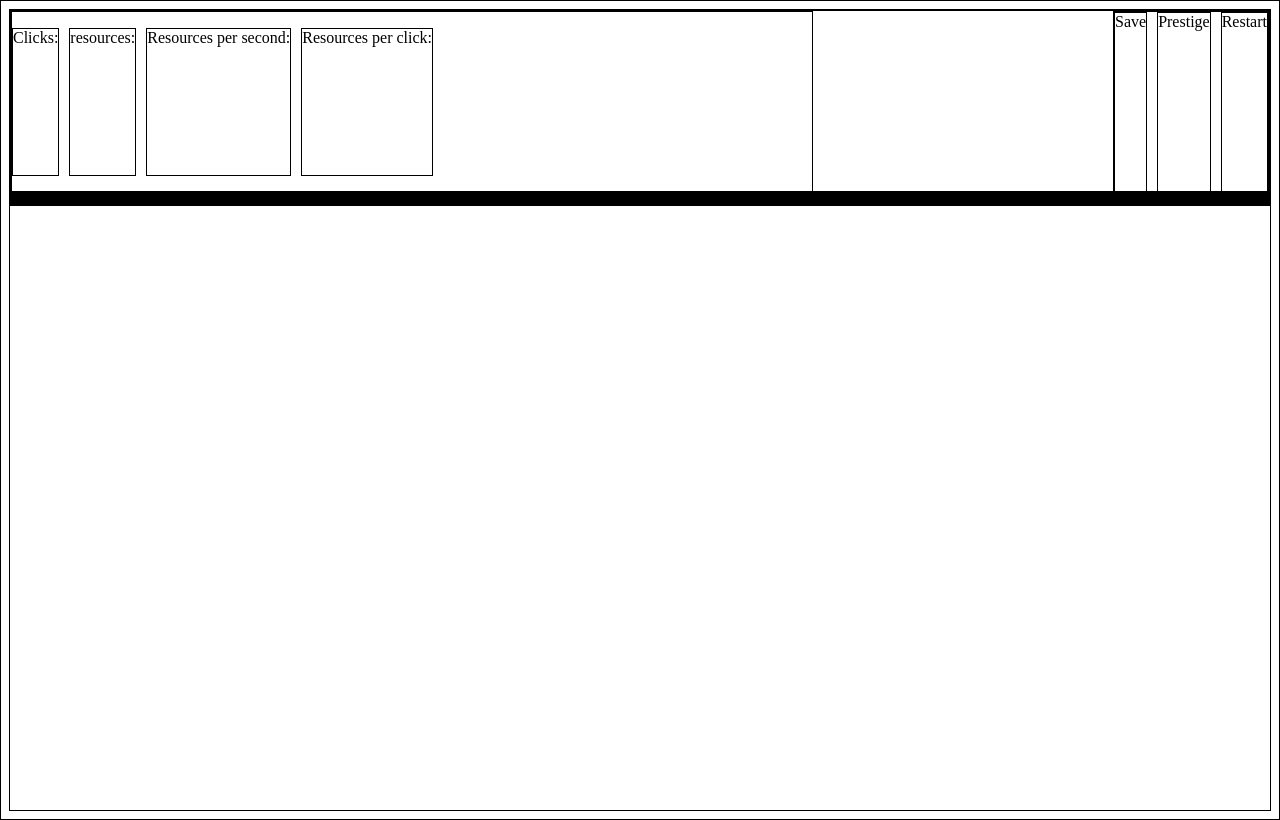
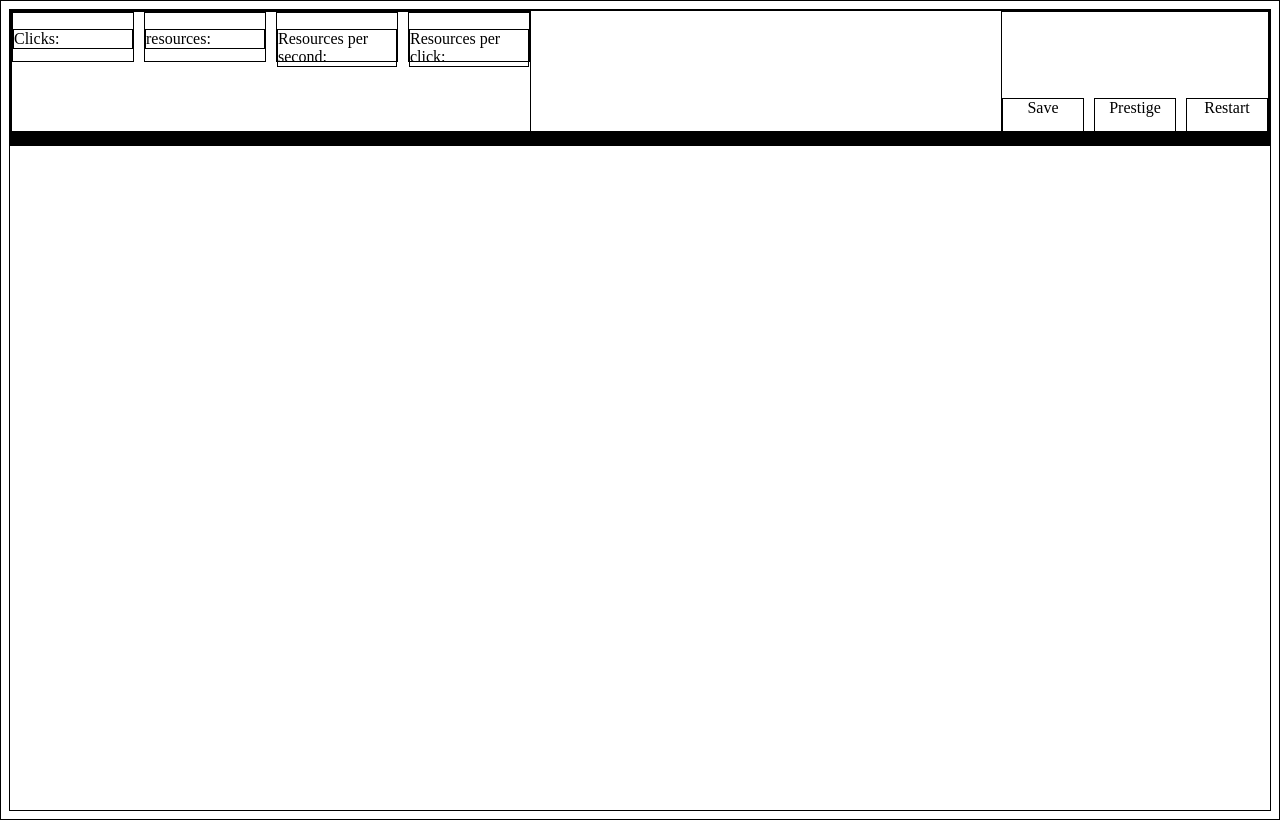
Before and after one commit to elangdor/clicker01, a plain HTML site: page index.html in a window 1280 px wide. Drawn offline with Linux system fonts and the light colour scheme.

Commit message:
Finished the flexing for the top bar MAde the data and options flex correclty as per design Options are buttons, at the bottom of the right box Data is now in divs, and correctly flexed, w. possiblity of adding more

```diff
--- a/index.html
+++ b/index.html
@@ -9,10 +9,10 @@
         <script src="script.js"></script>
         <div class="top">
             <div class="data">
-                <p>Clicks: </p>
-                <p>resources: </p>
-                <p>Resources per second: </p>
-                <p>Resources per click: </p>
+                <div class="dataBox"><p>Clicks: </p></div>
+                <div class="dataBox"><p>resources: </p></div>
+                <div class="dataBox"><p>Resources per second: </p></div>
+                <div class="dataBox"><p>Resources per click: </p></div>
             </div>
             <div class="options">
                 <div class="optionBox">Save</div>
--- a/style.css
+++ b/style.css
@@ -13,7 +13,7 @@ body {
     display: flex;
     flex-direction: row;
     justify-content: space-between;
-    height: 180px;
+    height: 120px;
 
 }
 
@@ -21,13 +21,26 @@ body {
     display: flex;
     flex-wrap: wrap;
     flex-direction: row;
-    height: 180px;
-    width: 800px;
+    height: 120px;
     gap: 10px;
+}
+
+.dataBox {
+    height: 48px;
+    width: 120px;
+
 }
 
 .options {
     display: flex;
-    height: 180px;
+    height: 120px;
     gap: 10px;
+    align-items: end;
 }
+
+.optionBox {
+    height: 32px;
+    width: 80px;
+    text-align: center;
+
+}
```
